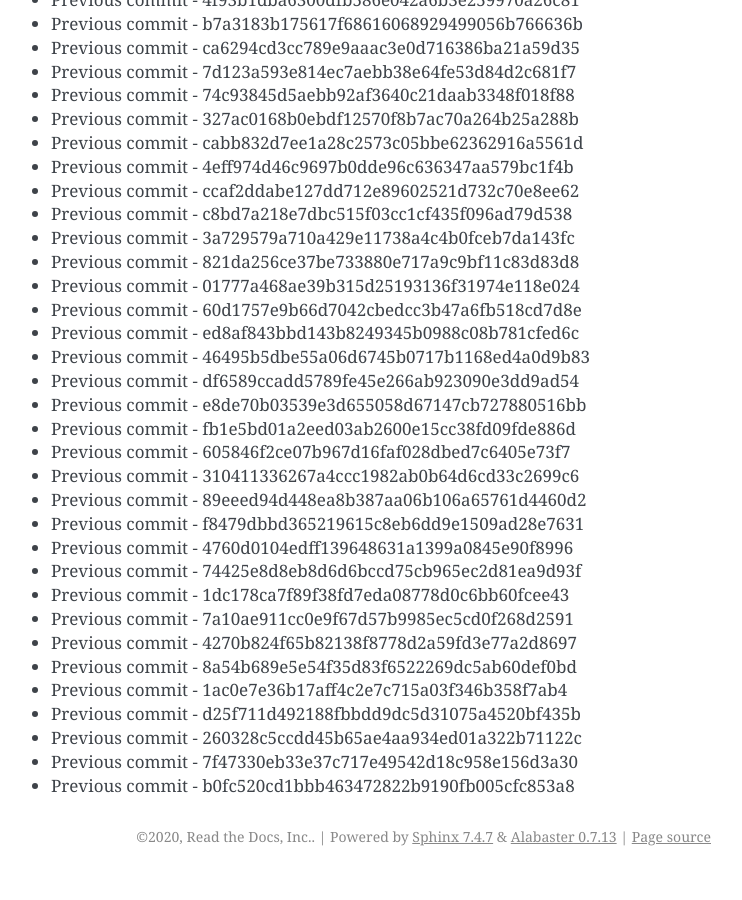
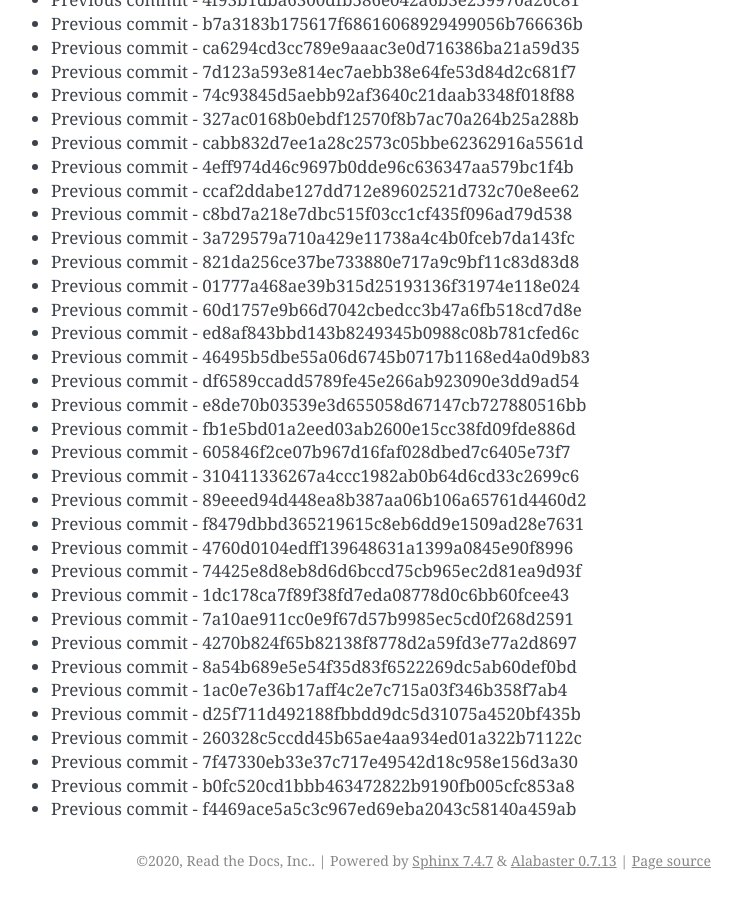
Before and after one commit to readthedocs/rtd-git-stresstest, a Sphinx documentation site: the page built from docs/updates.rst, in a window 1280 px wide and 900 px high, scrolled down 89846 px. Shown: the whole window, without its empty margins (399-1141 px from the left). Built offline with Sphinx 7.4.7, drawn with Linux system fonts in a browser that asks for light colours; before the commit the page ends 90722 px from its top, so only the background shows below that.

Commit message:
Generating commit from previous: f4469ace5a5c3c967ed69eba2043c58140a459ab

```diff
--- a/docs/updates.rst
+++ b/docs/updates.rst
@@ -3807,3 +3807,4 @@ It can be tested for any performance characteristics.
 * Previous commit - 260328c5ccdd45b65ae4aa934ed01a322b71122c
 * Previous commit - 7f47330eb33e37c717e49542d18c958e156d3a30
 * Previous commit - b0fc520cd1bbb463472822b9190fb005cfc853a8
+* Previous commit - f4469ace5a5c3c967ed69eba2043c58140a459ab
```
